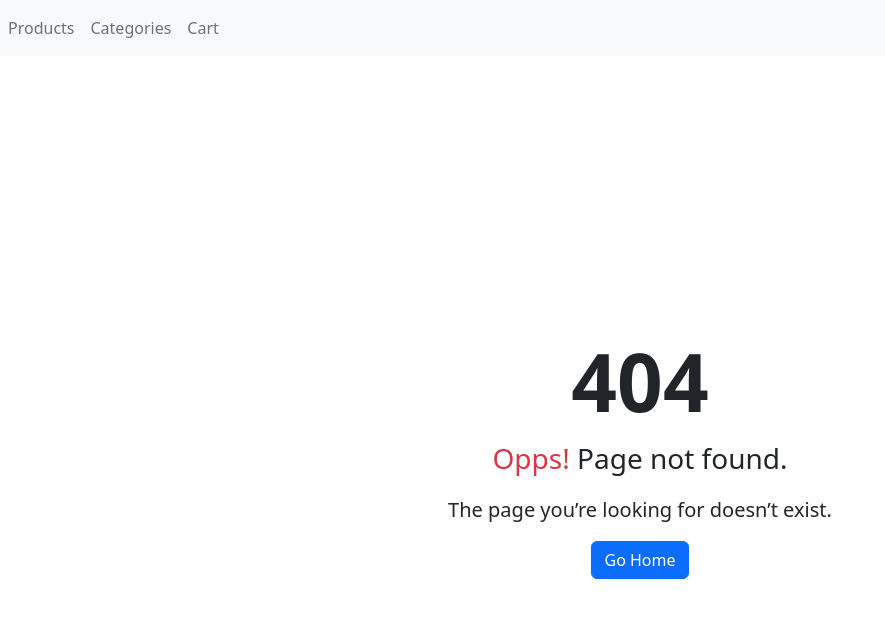
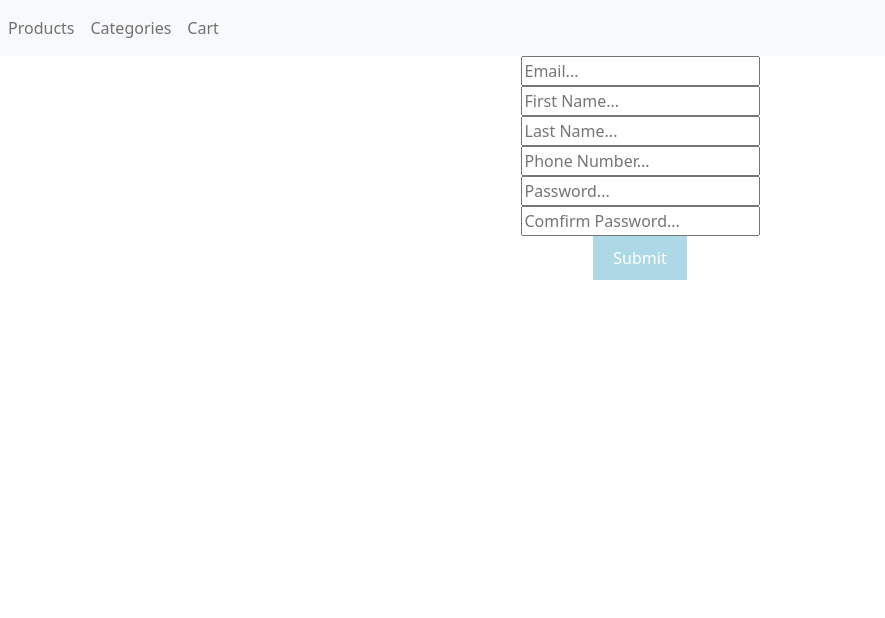
Before and after one commit to Knowledge-Streams-KS/react-e-commerce-maryam2497, a React (Create React App) app: page /signUpForm in a window 1280 px wide. Before the commit this address had no page. Shown: the top 618 px of the page, without its empty margins (0-885 px from the left). Built offline with nearby package versions, Linux system fonts and the light colour scheme.

Commit message:
initial implementation of signUp page

```diff
--- a/src/App.js
+++ b/src/App.js
@@ -14,6 +14,7 @@ import UserDetailForm from './Pages/userDetailForm/userDetailForm';
 import OrderConfirmation from './Pages/orderConfirmation/orderConfirmation';
 import 'bootstrap/dist/css/bootstrap.min.css';
 import LoginForm from './Pages/loginForm/loginForm';
+import SignUpForm from './Pages/signUpForm/signUpForm';
 
 function App() {
   return (
@@ -29,6 +30,7 @@ function App() {
           <Route path='orderConfirmation' element={<OrderConfirmation/>}></Route>
           </Route>
           <Route path='/loginForm' element={<LoginForm/>}></Route>
+          <Route path='/signUpForm' element={<SignUpForm/>}></Route>
           <Route path='/' element={<Home/>}></Route>
           <Route path='/*' element={<Error/>}></Route>
         </Route></Routes>
--- a/src/Pages/home/home.jsx
+++ b/src/Pages/home/home.jsx
@@ -12,6 +12,9 @@ const Home = () => (
       <br/>
       <br/>
       <Link to="/loginForm">Login</Link>
+      <br/>
+      <br/>
+      <Link to="/signUpForm">SignUp</Link>
   </div>
 );
 
--- a/src/Pages/loginForm/loginForm.jsx
+++ b/src/Pages/loginForm/loginForm.jsx
@@ -33,10 +33,10 @@ const LoginForm = () => {
     >
       {({ isSubmitting }) => (
         <Form>
-          <Field type="email" name="email" placeholder="Email" />
+          <Field type="email" name="email" placeholder="Email..." />
           <ErrorMessage name="email" component="div" />
           <br/>
-          <Field type="password" name="password" placeholder="Password" />
+          <Field type="password" name="password" placeholder="Password..." />
           <ErrorMessage name="password" component="div" />
           <br />
           <button type="submit" disabled={isSubmitting}>
--- /dev/null
+++ b/src/Pages/signUpForm/signUpForm.jsx
@@ -0,0 +1,86 @@
+import React, { useState } from "react";
+import { Formik, Form, Field, ErrorMessage } from "formik";
+import * as Yup from "yup";
+
+const SignUpForm = () => {
+  const [formData, setFormData] = useState({
+    email: "",
+    firstName: "",
+    lastName: "",
+    phoneNumber: "",
+    password: "",
+    passwordConfirmation: "",
+  });
+
+  const handleSubmit = (values) => {
+    setFormData(values);
+    console.log("Form data", formData);
+  };
+
+  const validationSchema = Yup.object().shape({
+    email: Yup.string()
+      .email("Invalid email address")
+      .required("Email is required"),
+      firstName: Yup.string().required("First name is required"),
+      lastName: Yup.string().required("Last name is required"),
+      phoneNumber: Yup.string()
+      .matches(
+        /^((\+92)?(0092)?(92)?(0)?)(3)([0-9]{9})$/,
+        "Invalid phone number format"
+      )
+      .required("Phone number is required"),
+    password: Yup.string()
+      .min(6, "Password must be at least 6 characters")
+      .required("Password is required"),
+      passwordConfirmation: Yup.string()
+      .min(6, "Password must be at least 6 characters")
+      .required("Password is required"),
+  });
+
+  return (
+    <Formik
+      initialValues={{
+        email: "",
+        firstName: "",
+        lastName: "",
+        phoneNumber: "",
+        password: "",
+        passwordConfirmation: "",
+      }}
+      onSubmit={handleSubmit}
+      validationSchema={validationSchema}
+    >
+      {({ isSubmitting }) => (
+        <Form>
+          <Field type="email" name="email" placeholder="Email..." />
+          <ErrorMessage name="email" component="div" />
+          <br />
+          <Field type="text" name="firstName" placeholder="First Name..." />
+          <ErrorMessage name="firstName" component="div" />
+          <br />
+          <Field type="text" name="lastName" placeholder="Last Name..." />
+          <ErrorMessage name="lastName" component="div" />
+          <br />
+          <Field type="text" name="phoneNumber" placeholder="Phone Number..." />
+          <ErrorMessage name="phoneNumber" component="div" />
+          <br />
+          <Field type="password" name="password" placeholder="Password..." />
+          <ErrorMessage name="password" component="div" />
+          <br />
+          <Field
+            type="password"
+            name="passwordConfirmation"
+            placeholder="Comfirm Password..."
+          />
+          <ErrorMessage name="password" component="div" />
+          <br />
+          <button type="submit" disabled={isSubmitting}>
+            Submit
+          </button>
+        </Form>
+      )}
+    </Formik>
+  );
+};
+
+export default SignUpForm;
```
